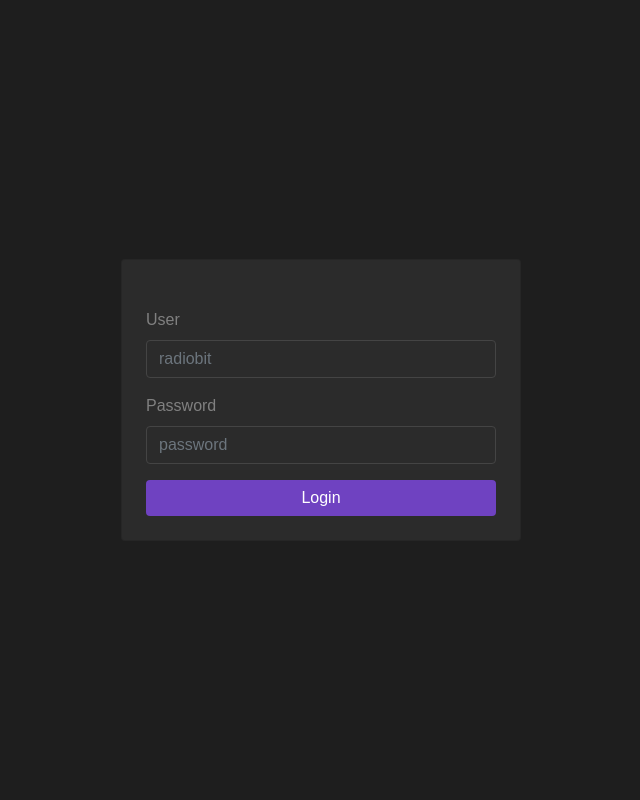
After one commit to bon3k/radiobit, a Flask app: page /login in a window 1280 px wide. The commit adds this page. Shown: the whole page, without its empty margins (319-959 px from the left). Run offline with Flask 3, Linux system fonts and the light colour scheme; some libraries are stand-ins or nearby versions.

Commit message:
Add login system

```diff
--- a/requirements.txt
+++ b/requirements.txt
@@ -9,3 +9,5 @@ smbus
 sugarpie
 websockets
 bech32
+python-pam
+six
--- a/stream/web_app/app.py
+++ b/stream/web_app/app.py
@@ -1,19 +1,38 @@
-from flask import Flask, render_template, redirect, url_for, request, send_file, jsonify
+from flask import Flask, render_template, redirect, url_for, request, send_file, jsonify, session, flash
 import os
 import subprocess
 import shutil
 import urllib.parse
 import re
+import pam
+from functools import wraps
+
 
 app = Flask(__name__)
+app.secret_key = "kdjfsijfsio8dfu09esiohfcs89dfjicns87d9ficjshd6s5dty8siodjfmos89ds7hjvsuid"  # clave interna para sesiones de Flask
 
 BASE_DIR = "/home/radiobit/stream/data"
 FILE_PATH = os.path.join(BASE_DIR, "streams.txt")
 VOLUME_FILE = os.path.expanduser("~/.config/wireplumber/wireplumber.conf.d/10-default-volume.conf")
 
+def login_required(f):
+    @wraps(f)
+    def decorated_function(*args, **kwargs):
+        if 'user' not in session:
+            return redirect(url_for('login'))
+        return f(*args, **kwargs)
+    return decorated_function
+
+def check_system_user(username, password):
+    if username != "radiobit":
+        return False
+    p = pam.pam()
+    return p.authenticate(username, password)
+
+
 def list_connections():
     connections = []
-    result = subprocess.run(["sudo", "nmcli", "-t", "-f", "NAME,TYPE,STATE", "con"], capture_output=True, text=True)
+    result = subprocess.run(["sudo", "nmcli", "-t", "-f", "NAME,TYPE,STATE", "con"], capture_output=True, text=True, timeout=10)
     for line in result.stdout.splitlines():
         parts = line.split(":")
         if len(parts) == 3:
@@ -95,13 +114,37 @@ def update_m3u_on_delete(folder, filename):
             f.write(line.rstrip('\r\n') + "\n")
 
 
+@app.route('/login', methods=['GET', 'POST'])
+def login():
+    if request.method == 'POST':
+        username = request.form.get('username')
+        password = request.form.get('password')
+
+        if check_system_user(username, password):
+            session['user'] = username
+            return redirect(url_for('index'))
+        else:
+            flash("Invalid username or password")
+            return redirect(url_for('login'))
+
+    return render_template('login.html')
+
+@app.route('/logout')
+def logout():
+    session.pop('user', None)
+    return redirect(url_for('login'))
+
+
+
 @app.route('/')
+@login_required
 def index():
     connections = list_connections()
     default_volume = get_default_volume()  # Leer valor actual
     return render_template('index.html', connections=connections, default_volume=default_volume)
 
 @app.route('/edit_file', methods=['GET', 'POST'])
+@login_required
 def edit_file():
     if request.method == 'POST':
         raw_links = request.form.to_dict(flat=True)
@@ -120,24 +163,27 @@ def edit_file():
 
 
 @app.route('/delete/<name>', methods=['POST'])
+@login_required
 def delete_connection(name):
-    subprocess.run(["sudo", "nmcli", "con", "delete", name])
+    subprocess.run(["sudo", "nmcli", "con", "delete", name], timeout=10)
     return redirect(url_for('index'))
 
 
 @app.route('/add', methods=['GET', 'POST'])
+@login_required
 def add_connection():
     if request.method == 'POST':
         ssid = request.form['ssid']
         password = request.form['password']
         if ssid and password:
-            subprocess.run(["sudo", "nmcli", "dev", "wifi", "connect", ssid, "password", password])
+            subprocess.run(["sudo", "nmcli", "dev", "wifi", "connect", ssid, "password", password], timeout=20)
         return redirect(url_for('index'))
     return render_template('add.html')
 
 
 @app.route('/file_manager/', defaults={'path': ''})
 @app.route('/file_manager/<path:path>')
+@login_required
 def file_manager(path):
     current_path = os.path.join(BASE_DIR, path)
     if not os.path.exists(current_path):
@@ -188,6 +234,7 @@ def file_manager(path):
 
 @app.route('/upload/', defaults={'path': ''}, methods=['POST'])
 @app.route('/upload/<path:path>', methods=['POST'])
+@login_required
 def upload_file(path):
     current_path = os.path.join(BASE_DIR, path)
 
@@ -207,6 +254,7 @@ def upload_file(path):
 
 
 @app.route('/download/<path:path>')
+@login_required
 def download_file(path):
     full_path = os.path.join(BASE_DIR, path)
     if os.path.exists(full_path):
@@ -215,6 +263,7 @@ def download_file(path):
 
 
 @app.route('/delete_file', methods=['POST'])
+@login_required
 def delete_file():
     path = request.args.get('path')
     if not path:
@@ -263,6 +312,7 @@ def get_default_volume():
 
 
 @app.route('/set_volume', methods=['POST'])
+@login_required
 def set_volume():
     try:
         vol = float(request.form.get("volume", 0.4))
@@ -270,11 +320,11 @@ def set_volume():
             return jsonify(success=False, error="Valor fuera de rango"), 400
 
         # Ejecutar script para modificar archivo
-        subprocess.run(["/home/radiobit/stream/set_volume.sh", str(vol)], check=True)
+        subprocess.run(["/home/radiobit/stream/set_volume.sh", str(vol)], check=True, timeout=5)
 
         return jsonify(success=True, volume=vol)
     except Exception as e:
         return jsonify(success=False, error=str(e)), 500
 
 if __name__ == '__main__':
-    app.run(host='0.0.0.0', port=2140, debug=True)
+    app.run()
--- a/stream/web_app/templates/add.html
+++ b/stream/web_app/templates/add.html
@@ -8,6 +8,9 @@
     <link rel="stylesheet" href="{{ url_for('static', filename='style.css') }}">
 </head>
 <body>
+    <div class="d-flex justify-content-end mb-3">
+        <a href="{{ url_for('logout') }}" class="btn btn-danger btn-sm">log out</a>
+    </div>
     <div class="container mt-5">
         <h1>new connection</h1>
         <form method="POST">
--- a/stream/web_app/templates/edit_file.html
+++ b/stream/web_app/templates/edit_file.html
@@ -8,6 +8,9 @@
     <link rel="stylesheet" href="{{ url_for('static', filename='style.css') }}">
 </head>
 <body>
+    <div class="d-flex justify-content-end mb-3">
+        <a href="{{ url_for('logout') }}" class="btn btn-danger btn-sm">log out</a>
+    </div>
     <div class="container mt-5">
         <h1>edit</h1>
         <form method="POST">
--- a/stream/web_app/templates/file_manager.html
+++ b/stream/web_app/templates/file_manager.html
@@ -8,6 +8,9 @@
     <link rel="stylesheet" href="{{ url_for('static', filename='style.css') }}">
 </head>
 <body>
+    <div class="d-flex justify-content-end mb-3">
+        <a href="{{ url_for('logout') }}" class="btn btn-danger btn-sm">log out</a>
+    </div>
     <div class="container mt-4">
         <h1>file manager</h1>
         <p>current directory: <strong>{{ current_path }}</strong></p>
--- a/stream/web_app/templates/index.html
+++ b/stream/web_app/templates/index.html
@@ -8,6 +8,9 @@
     <link rel="stylesheet" href="{{ url_for('static', filename='style.css') }}">
 </head>
 <body>
+    <div class="d-flex justify-content-end mb-3">
+        <a href="{{ url_for('logout') }}" class="btn btn-danger btn-sm">log out</a>
+    </div>
     <div class="container mt-5">
         <h1>radiobit</h1>
         <a href="{{ url_for('add_connection') }}" class="btn btn-primary mb-3">New connection</a>
--- /dev/null
+++ b/stream/web_app/templates/login.html
@@ -0,0 +1,41 @@
+<!DOCTYPE html>
+<html lang="es">
+<head>
+    <meta charset="UTF-8">
+    <meta name="viewport" content="width=device-width, initial-scale=1.0">
+    <title>Login</title>
+    <link rel="stylesheet" href="https://stackpath.bootstrapcdn.com/bootstrap/4.5.2/css/bootstrap.min.css">
+    <link rel="stylesheet" href="{{ url_for('static', filename='style.css') }}">
+</head>
+<body>
+    <div class="container d-flex justify-content-center align-items-center" style="height:100vh;">
+        <div class="card p-4" style="background-color: #2b2b2b; width: 100%; max-width: 400px;">
+            <h3 class="text-center mb-4" style="color:white;"></h3>
+
+            {% with messages = get_flashed_messages() %}
+              {% if messages %}
+                <div class="alert alert-danger" role="alert">
+                  {% for msg in messages %}
+                    {{ msg }}<br>
+                  {% endfor %}
+                </div>
+              {% endif %}
+            {% endwith %}
+
+            <form method="POST">
+                <div class="form-group">
+                    <label for="username" style="color:grey;">User</label>
+                    <input type="text" class="form-control" id="username" name="username" placeholder="radiobit" required>
+                </div>
+
+                <div class="form-group">
+                    <label for="password" style="color:grey;">Password</label>
+                    <input type="password" class="form-control" id="password" name="password" placeholder="password" required>
+                </div>
+
+                <button type="submit" class="btn btn-purple btn-block">Login</button>
+            </form>
+        </div>
+    </div>
+</body>
+</html>
```
Also changed, not shown: BUILD.md (+2 -1 lines), 1 other file.
